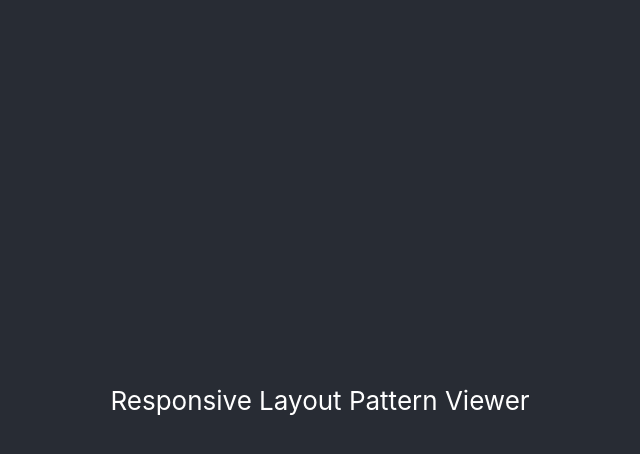
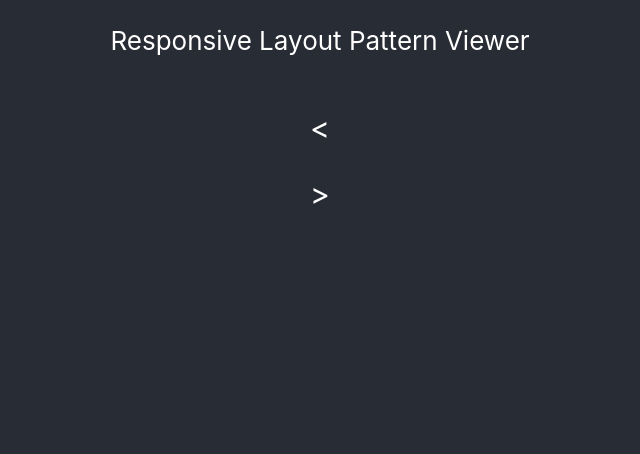
Before and after one commit to FranciszekPin/responsive-layout-viewer, a React (Create React App) app: page / in a window 1280 px wide. Shown: the top 454 px of the page, without its empty margins (320-960 px from the left). Built offline with nearby package versions, Linux system fonts and the light colour scheme.

Commit message:
Add LayoutSwitchers

```diff
--- a/src/App.css
+++ b/src/App.css
@@ -3,8 +3,7 @@
 }
 
 .App-header {
-  background-color: #282c34;
-  min-height: 100vh;
+  height: 10vh;
   display: flex;
   flex-direction: column;
   align-items: center;
--- a/src/App.js
+++ b/src/App.js
@@ -1,4 +1,8 @@
 import './App.css';
+import './layout-switcher/LayoutSwitcherLeft.js'
+import './layout-switcher/LayoutSwitcherRight.js'
+import LayoutSwitcherLeft from "./layout-switcher/LayoutSwitcherLeft";
+import LayoutSwitcherRight from "./layout-switcher/LayoutSwitcherRight";
 
 function App() {
     return (
@@ -8,6 +12,8 @@ function App() {
                     Responsive Layout Pattern Viewer
                 </p>
             </header>
+            <LayoutSwitcherLeft />
+            <LayoutSwitcherRight />
         </div>
     );
 }
--- a/src/index.css
+++ b/src/index.css
@@ -1,5 +1,6 @@
 body {
   margin: 0;
+  background-color: #282c34;
   font-family: -apple-system, BlinkMacSystemFont, 'Segoe UI', 'Roboto', 'Oxygen',
     'Ubuntu', 'Cantarell', 'Fira Sans', 'Droid Sans', 'Helvetica Neue',
     sans-serif;
--- /dev/null
+++ b/src/layout-switcher/LayoutSwitcher.css
@@ -0,0 +1,4 @@
+.LayoutSwitcher {
+    color: white;
+    font-size: 30px;
+}
--- /dev/null
+++ b/src/layout-switcher/LayoutSwitcherLeft.js
@@ -0,0 +1,14 @@
+import './LayoutSwitcher.css'
+
+function LayoutSwitcherLeft() {
+    const leftArrow = '<';
+    return (
+        <div className="LayoutSwitcher">
+            <p>
+                {leftArrow}
+            </p>
+        </div>
+    );
+}
+
+export default LayoutSwitcherLeft;
--- /dev/null
+++ b/src/layout-switcher/LayoutSwitcherRight.js
@@ -0,0 +1,14 @@
+import './LayoutSwitcher.css'
+
+function LayoutSwitcherRight() {
+    const rightArrow = '>';
+    return (
+        <div className="LayoutSwitcher">
+            <p>
+                {rightArrow}
+            </p>
+        </div>
+    );
+}
+
+export default LayoutSwitcherRight;
```
Lines whose indentation alone changed are shown as unchanged.
